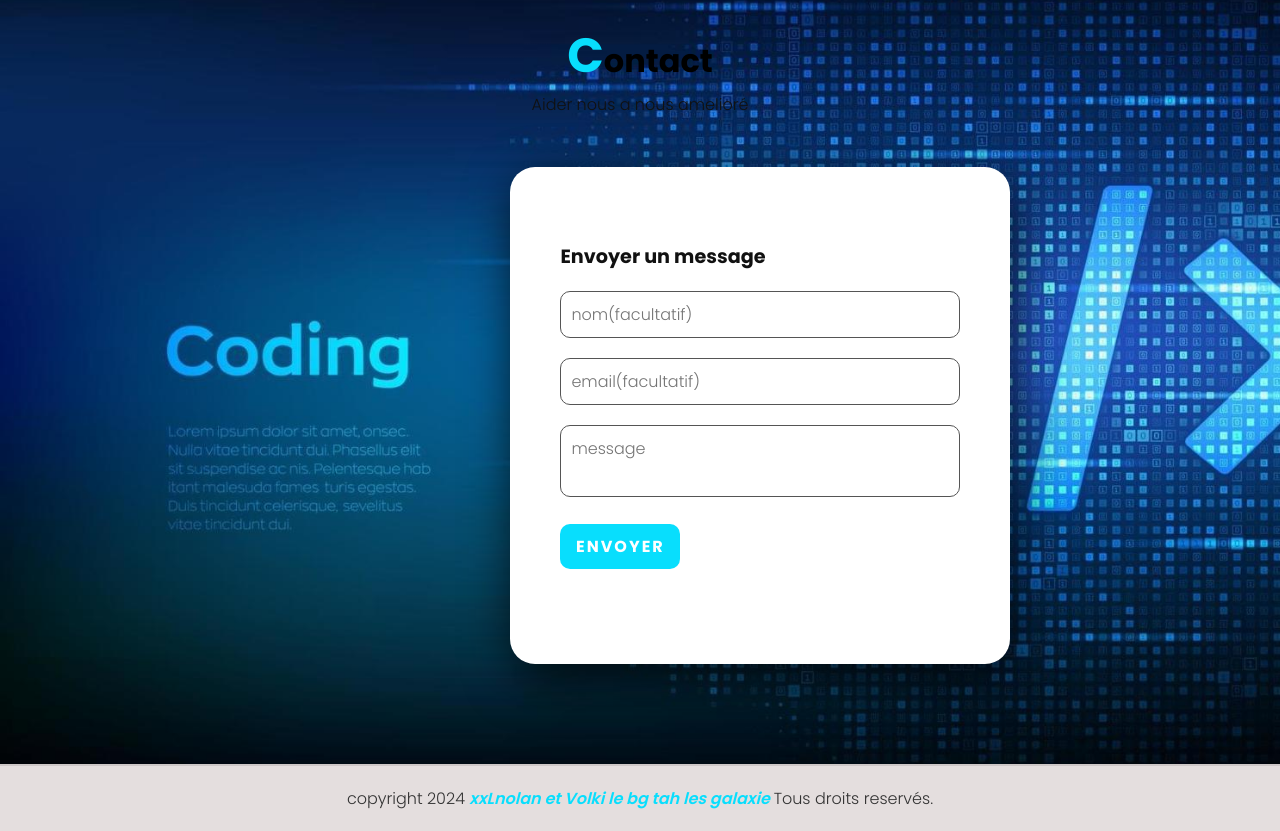
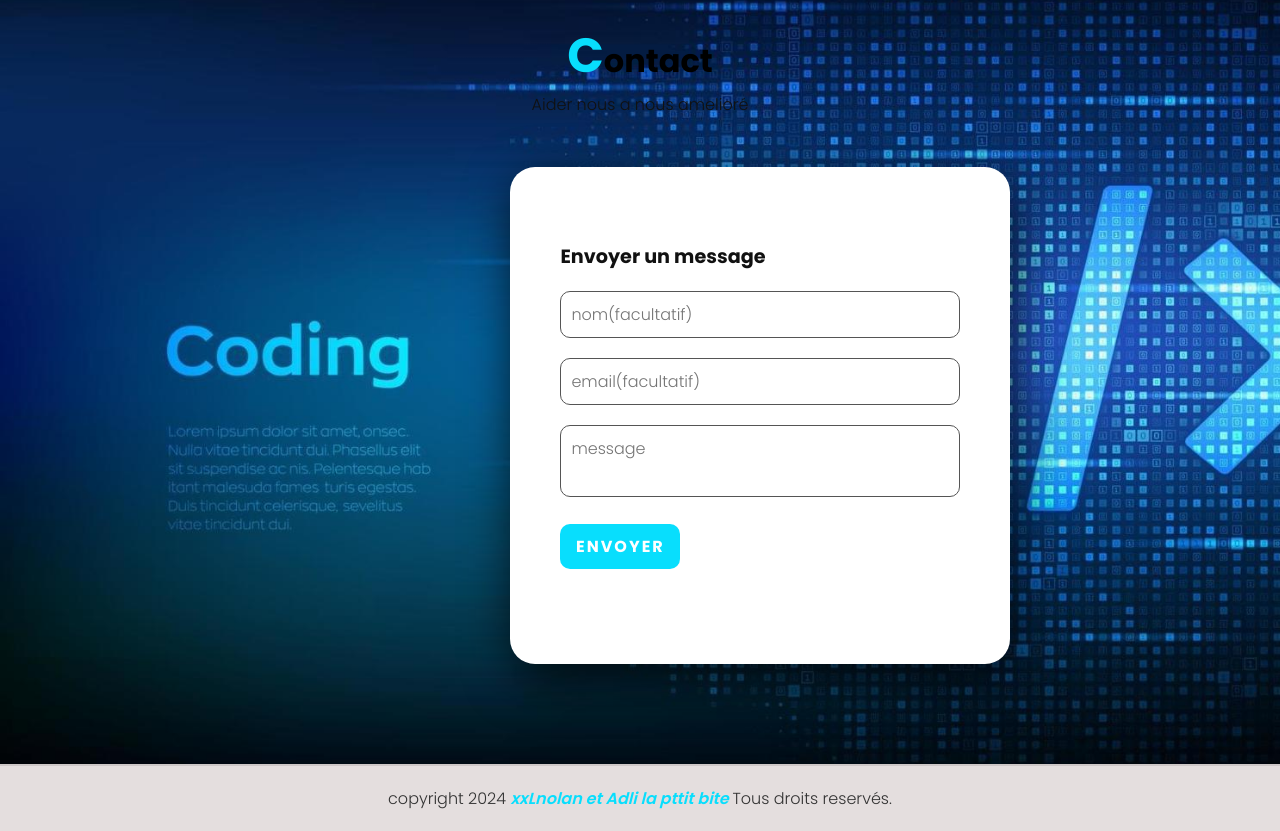
Before and after one commit to crazynoobcom/site0, a plain HTML site: page index.html in a window 1280 px wide. Shown: the part 2282-3113 px from the top of the page. Drawn offline with Linux system fonts and the light colour scheme.

Commit message:
Fix HTML structure and update copyright notice
V

```diff
--- a/index.html
+++ b/index.html
@@ -112,7 +112,7 @@
             </form>
         </section>
         <div class="copyright">
-            <p>copyright 2024 <a href="#">xxLnolan et Volki le bg tah les galaxie </a>Tous droits reservés.</p>
+            <p>copyright 2024 <a href="#">xxLnolan et Adli la pttit bite </a>Tous droits reservés.</p>
         </div>
         <script src="https://smtpjs.com/v3/smtp.js">
         </script>
```
